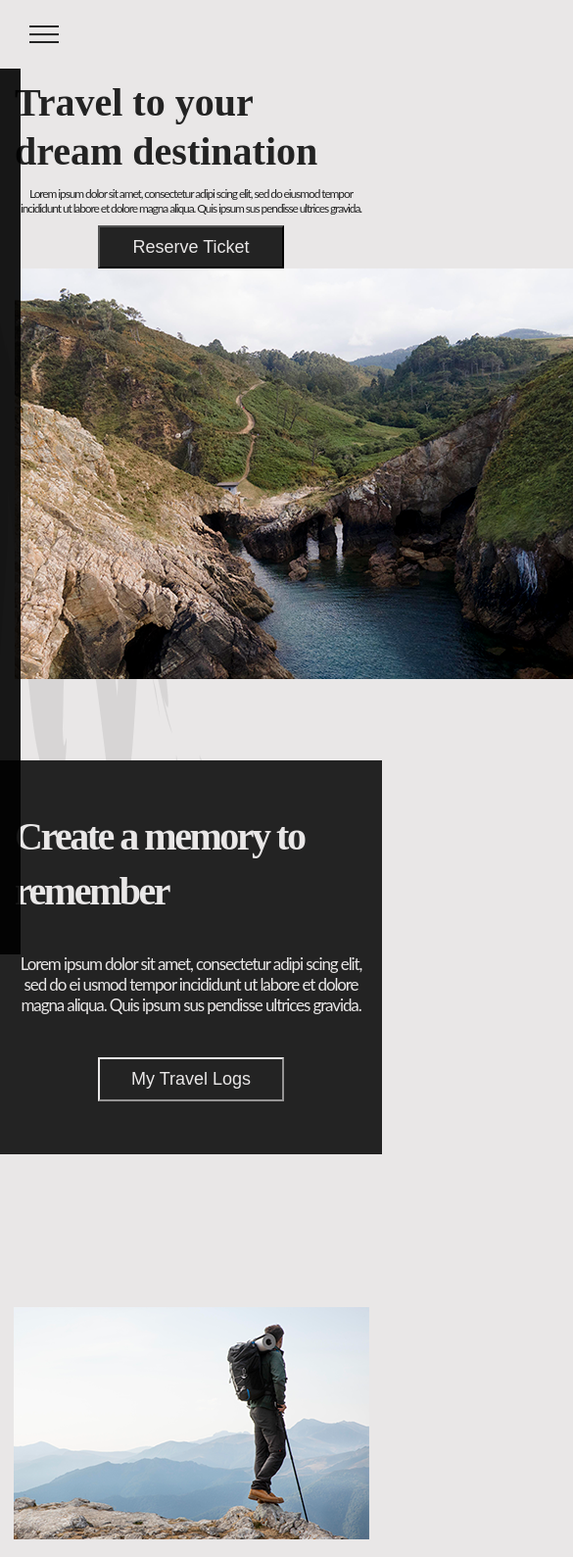
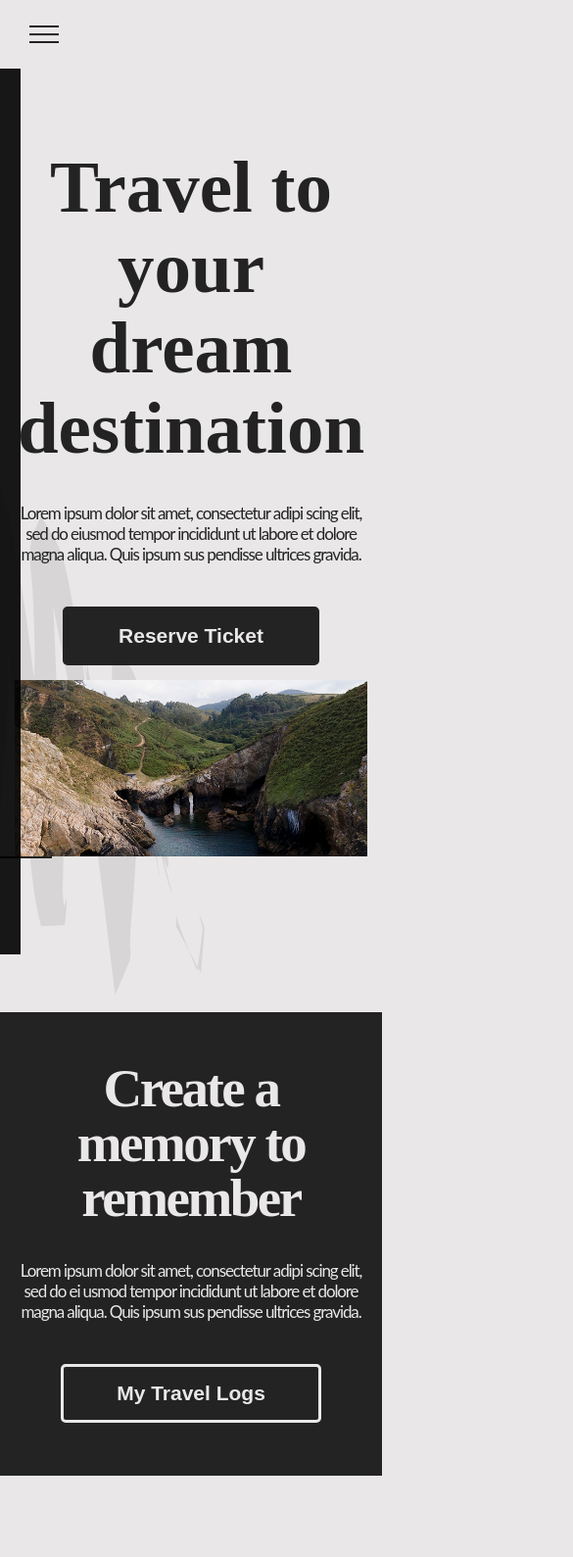
Before and after one commit to HurskayaLilya/Travel_progect, a website: page src/index.html in a window 390 px wide. Shown: the top 1589 px of the page at 98% size, 585 px wide, since content can reach past the window. Drawn offline with nearby package versions, Linux system fonts and the light colour scheme; files that its build step writes are made by us from their sources; files whose address does not match are found by name.

Commit message:
remade group-1 group-2

```diff
--- a/gulp/version.json
+++ b/gulp/version.json
@@ -1,3 +1,3 @@
 {
-    "main": "20230825142629"
+    "main": "20230826223034"
 }
--- a/src/index.html
+++ b/src/index.html
@@ -10,26 +10,28 @@
 <body class="body">
 @@include('html/header.html')
 <main class="main">
-    <div class="main__group_1">
+    <div class="group-1">
         <div class="section container">
-            <div class="section__text">
-                <h1 class="title">Travel to your dream destination</h1>
-                <p class="text">Lorem ipsum dolor sit amet, consectetur adipi scing elit, sed do eiusmod tempor incididunt ut labore et dolore magna aliqua. Quis ipsum sus pendisse ultrices gravida. </p>
-                <button class="button group_1__button">Reserve Ticket</button>
+            <div class="group-1__article">
+                <h1 class="group-1__title title">Travel to your dream destination</h1>
+                <p class="group-1__text text">Lorem ipsum dolor sit amet, consectetur adipi scing elit, sed do eiusmod tempor incididunt ut labore et dolore magna aliqua. Quis ipsum sus pendisse ultrices gravida. </p>
+                <button class="btn btn__reverse">Reserve Ticket</button>
             </div>
-            <img class="image" src="'@img/img_1.png" alt="">
-        </div>
-    </div>
-    <div class="main__group_2">
-        <div class="section container">
-            <div class="section__text">
-                <h2 class="title title--size"> Create a memory to remember </h1>
-                <p class="text">Lorem ipsum dolor sit amet, consectetur adipi scing elit, sed do ei usmod tempor incididunt ut labore et dolore magna aliqua. Quis ipsum sus pendisse ultrices gravida. </p>
-                <button class="button group_2__button">My Travel Logs</button>
+            <div class="ibg group-1__img">
+                <img src="@img/img_1.png" alt="">
             </div>
         </div>
     </div>
-    <div class="main__group_3">
+    <div class="group-2">
+        <div class="section container">
+            <div class="group-2__article">
+                <h2 class="title group-2__title"> Create a memory to remember </h1>
+                <p class="group-2__text text">Lorem ipsum dolor sit amet, consectetur adipi scing elit, sed do ei usmod tempor incididunt ut labore et dolore magna aliqua. Quis ipsum sus pendisse ultrices gravida. </p>
+                <button class=" btn btn__reverse btn__group-2">My Travel Logs</button>
+            </div>
+        </div>
+    </div>
+    <div class="group_3">
         <div class="section container">
             <div class="cards">
                 <div class="card">
@@ -50,7 +52,7 @@
             </div>
         </div>
     </div>
-    <div class="main__group_4">
+    <div class="group_4">
         <div class="section container">
             <div class="group-4">
                 <div class="img img--4"></div>
@@ -63,9 +65,9 @@
             </div>
         </div>
     </div>
-    <div class="main__group_5">
+    <div class="group_5">
         <div class="section container">
-            <div class="main__group_5--inner">
+            <div class="group_5--inner">
                 <div class="img"></div>
                 <div class="block">
                     <div class="thumb order"></div>
@@ -84,7 +86,7 @@
         </div>
     </div>
     </div>
-    <div class="main__group_6">
+    <div class="group_6">
         <div class="section container">
             <div class="main__group_6--inner">
                 <div class="img"></div>
@@ -102,7 +104,7 @@
         </div>
         </div>
     </div>
-    <div class="main__group_7">
+    <div class="group_7">
         <div class="container main__group_7--inner">
             <div  class="wrapper">
                 <h3 class="subtitle">Lorem ipsum dolor sit amet consectetur</h3>
@@ -127,7 +129,7 @@
         </div>
     </div>
     </div>
-    <div class="main__group-8">
+    <div class="group-8">
         <div class="container main__group-8--inner">
              <div class="say swiper">
                 <h4 class="say__subtitle">Here’s what they have to say...</h4>
@@ -179,7 +181,7 @@
                         <input type="text" name="last-name" placeholder="Last Name*" class="form__request">
                         <input type="email" name="email" placeholder="Email Subgect*" class="form__request">
                         <textarea name="text" placeholder="Write something area..." class="form__request form__request--size"></textarea>
-                        <input type="submit" value="Send" class="button form__request">
+                        <input type="submit" value="Send" class="btn btn__reverse form__request">
                     </form>
 
                 </div>
--- a/src/scss/style.scss
+++ b/src/scss/style.scss
@@ -13,15 +13,12 @@
 .container{
     max-width: 1240px;
     margin: 0 auto;
-}
-@media (max-width:1326px){
-    .container{
-        max-width: 970px;
-    }
+
+    padding: 0 15px;
 }
 @media (max-width:992px){
     .container{
-        max-width: 750px;
+        max-width: 990px;
     }
 }
 @media (max-width:767px){
@@ -29,6 +26,23 @@
         max-width: none;
     }
 }
+.ibg{
+    background-position: center;
+    padding: 0 0 50% 0;
+    background-size: cover;
+    background-repeat: no-repeat;
+    position: relative;
+    overflow: hidden;
+}
+.ibg img{
+    width: 100%;
+    height: 100%;
+    position: absolute;
+    top: 0;
+    left: 0;
+    object-fit: cover;
+    }
+    /*-----------------------------------*/
 .header{
     position: fixed;
     top: 0;
@@ -78,7 +92,19 @@ margin:  0 70px 0 0px;
     color: $color;
     &:hover{
         background-color: $color;
-        color: #e9e7e7;
+        color: $main-color;
+    }
+    &__reverse{
+        color: $main-color;
+        background-color: $color;
+        &:hover{
+            color: $color;
+            background-color: #e9e7e7;
+            border-color: $color;
+        }
+    }
+    &__group-2{
+        border-color: $main-color;
     }
 
 }
@@ -198,7 +224,7 @@ body._lock{
 .main{
     padding-top: 150px;
 }
-.main__group_1{
+.group-1{
     padding-bottom: 159px;
     background-image: url('@img/bg_1.png');
     background-repeat: no-repeat;
@@ -221,81 +247,46 @@ body._lock{
     padding-bottom: 43px;
     letter-spacing: -1.11px;
 }
-.group_1__button{
-    color: $main-color;
-    background-color: $color;
-    font-size: 17px;
-    line-height: 20px;
-    width: 60%;
+.section{
+    display: flex;
 }
-@media (max-width:992px){
-    .main{
-        padding-top: 80px;
+.group-1{
+    .section{
+    justify-content: space-between;
     }
-
-    .button{
-        padding: 10px 30px;
-        font-size: 18px;
+    &__article{
+    flex: 0 1 430px;
     }
-    .nav__item{
-        padding-right: 40px;
+    &__img{
+        max-width: 662px;
+        width: 100%;
+        margin: 0 0 0 15px;
     }
-    .link{
-        font-size: 18px;
-    }
-    .header__inner {
-        height: 60px;
-    }
-    .section{
-        padding: 0 15px;
-            &__text{
-            max-width: 350px;
+}
+ @media (max-width:992px){
+    .group-1{
+        .section{
+            flex-direction: column;
+        justify-content: start;
+        }
+        &__article{
+        flex: 0 1 100%;
+        text-align: center;
+        }
+        &__img{
+            max-width: none;
+            margin: 15px 0 0 0;
+        }
+        &__title{
+            font-size: 75px;
+            text-align: center;
         }
     }
-    .main__group_1{
-        padding-bottom: 80px;
-        .title{
-            font-size: 65px;
-            line-height: 70px;
-            padding-bottom: 15px;
-        }
-        .text{
-            font-size: 14px;
-            padding-bottom: 20px;
-        }
-    }
-}
-@media (max-width:767px){
-    .button{
-        width: 190px;
-    }
-    .section{
-        flex-direction: column;
-        align-items: center;
-    }
-    .main__group_1{
-        .title{
-            font-size: 40px;
-            padding-bottom: 10px;
-            line-height: 50px;
-        }
-        .text{
-            font-size: 12px;
-            padding-bottom: 10px;
-        }
-    }
+  }
 
-    .section__text{
-        max-width: none;
-        align-items: center;
-        text-align: center;
-    }
-    .button{
-        font-size: 18px;
-    }
-}
+/*----------------------------------------------------*/
 /*Group_2*/
-.main__group_2{
+.group-2{
     background-color: $color;
     color: $main-color;
     padding-top: 50px;
@@ -305,30 +296,29 @@ body._lock{
     background-position: bottom;
     .section{
         justify-content: center;
-        &__text{
-            align-items: center;
-        }
+        display: flex;
+        text-align: center;
+
     }
-    .title--size{
+    &__article{
+        flex: 0 1 440px;
+    }
+    &__title{
         font-size: 55px;
         line-height: 56px;
-        letter-spacing: -2.49px;
+        letter-spacing: -2.49px;text-align: center;
         }
-}
-.group_2__button{
-    background-color:$color;
-    border-color: $main-color;
-    color: $main-color;
-}
+
+    }
 @media (max-width:767px){
-        .main__group_2 {
-        .title--size{
+        .group_2 {
+        &__title{
             font-size: 40px;
         }
     }
 }
 /*Group_3*/
-.main__group_3{
+.group_3{
     background-image: url('@img/bg_3.png');
     background-position: center;
     background-repeat: no-repeat;
@@ -359,14 +349,6 @@ body._lock{
         margin-right: 0;
     }
 }
-.img{
-    width: 100%;
-    height: 237px;
-    background-repeat: no-repeat;
-    background-size: cover;
-    position: relative;
-
-}
 .line{
     &::after{
         content: "";
@@ -380,7 +362,7 @@ body._lock{
 }
 
 @media (max-width: 992px) {
-    .main__group_3{
+    .group_3{
         padding-bottom: 100px;
     }
     .card{
@@ -391,7 +373,7 @@ body._lock{
     }
 }
 @media (max-width: 767px) {
-    .main__group_3{
+    .group_3{
         padding-bottom: 75px;
     .cards{
         justify-content: center;
@@ -414,7 +396,7 @@ body._lock{
 }
 }
 /*Group-4*/
-.main__group_4{
+.group_4{
     padding: 400px;
     padding: 269px;
     background-image: url('@img/bg_4.png');
@@ -427,14 +409,6 @@ body._lock{
     .title--size{
         font-size: 98px;
         line-height: 98px;
-    }
-    .img{
-        width: 73px;
-        height: 74px;
-        background-position: center;
-        &--4{
-            background-image: url('@img/icon_1.png');
-        }
     }
     .section{
         justify-content: center;
@@ -461,7 +435,7 @@ body._lock{
 
 }
 @media(max-width: 992px){
-    .main__group_4{
+    .group_4{
         padding: 15px;
          .title{
             padding-bottom: 20px;
@@ -475,7 +449,7 @@ body._lock{
     }}
 }
 @media(max-width: 767px){
-    .main__group_4{
+    .group_4{
         .title{
             &--size{
                 font-size: 50px;
@@ -493,7 +467,7 @@ body._lock{
     }
 }
 /*Group-5*/
-.main__group_5{
+.group_5{
     padding-bottom: 48px;
     &--inner{
         display: flex;
@@ -501,7 +475,7 @@ body._lock{
     .section{
         justify-content: center;
     }
-    .img{
+/*     .img{
         background-image: url('@img/img_1.png');
         width: 564px;
         height: 776px;
@@ -518,14 +492,14 @@ body._lock{
             bottom: 254px;
             left: -35px;
         }
-    }
-    .thumb{
+    } */
+/*     .thumb{
         background-image: url('../img/img_5.png');
         background-repeat: no-repeat;
         background-position: center;
         width: 418px;
         height: 322px;
-    }
+    } */
 }
 .headline{
     font-family: 'Cardo';
@@ -547,7 +521,7 @@ body._lock{
     }
 }
 @media(max-width:992px){
-    .main__group_5{
+    .group_5{
         margin: 30px 15px;
         padding: 0;
         &--inner{
@@ -598,25 +572,17 @@ body._lock{
 
 }
 /*Group_6*/
-.main__group_6{
+.group_6{
     color: $main-color;
     background-color: $color;
     background-image: url('../img/bg_5.png');
     background-repeat: no-repeat;
-background-position: left;
+    background-position: left;
     &--inner{
         display: flex;
         flex-direction: row-reverse;
         padding-top: 155px;
         padding-bottom: 155px;
-    }
-    .img{
-        background-image: url('../img/img_4.png');
-        width: 757px;
-        height: 562px;
-        background-repeat: no-repeat;
-        background-position: center;
-        margin-left: 111px;
     }
     .headline{
         font-size: 55px;
@@ -648,7 +614,7 @@ background-position: left;
     }
 }
 @media(max-width:1222px){
-    .main__group_6--inner{
+    .group_6--inner{
         flex-direction: column;
         padding: 15px;
         align-items: center;
@@ -670,7 +636,7 @@ background-position: left;
     }
 }
 @media(max-width: 767px){
-    .main__group_6{
+    .group_6{
         background-image: none;
         .img{
             height: 300px;
@@ -684,7 +650,7 @@ background-position: left;
     }
 }
 /*Group-9*/
-.main__group_9{
+.group_9{
     background-color: $main-color;
     color: $color;
     font-family: Cardo;
@@ -694,14 +660,6 @@ background-position: left;
         justify-content: space-between;
         padding-top: 115px;
         padding-bottom: 214px;
-    }
-    .img{
-        background-image: url('../img/img_1.png');
-        width: 666px;
-        height: 730px;
-        background-repeat: no-repeat;
-        background-position: center;
-        margin-left: 90px;
     }
 .section{
     display: block;
@@ -739,8 +697,8 @@ background-position: left;
     font-weight: bold;
 }
 @media(max-width: 993px){
-    .main__group_9{
-    .main__group_9--inner{
+    .group_9{
+    .group_9--inner{
         padding: 30px 15px;
         flex-direction: column-reverse;
         align-items: center;
@@ -775,7 +733,7 @@ background-position: left;
     }
 }
 /*group7*/
-.main__group_7{
+.group_7{
     .block__item{
         border-bottom: 2px $color solid;
         padding-bottom: 20px;
@@ -861,7 +819,7 @@ background-position: left;
         margin-left: 50px;
 
     }
-    .main__group_7 {
+    .group_7 {
 
     .subtitle{
         padding-bottom: 100px;
@@ -869,7 +827,7 @@ background-position: left;
     }}
 }
 @media (max-width:767px){
-    .main__group_7{
+    .group_7{
         &--inner{
             margin-top: 50px;
             margin-bottom: 50px;
@@ -896,7 +854,7 @@ background-position: left;
 
 /*Group-8*/
 
-.main__group-8{
+.group-8{
     &--inner{
        padding: 100px 15px;
     }
```
Also changed, not shown: dist/css/style.css, dist/css/style.min.css, dist/index.html.
